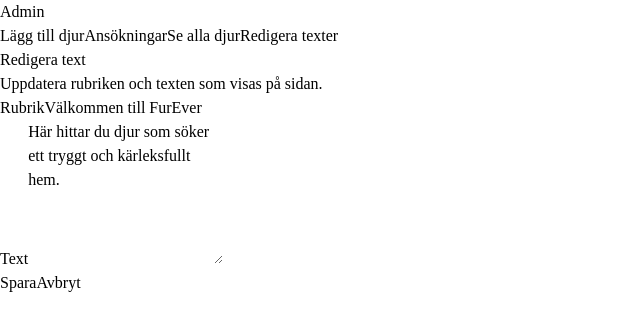
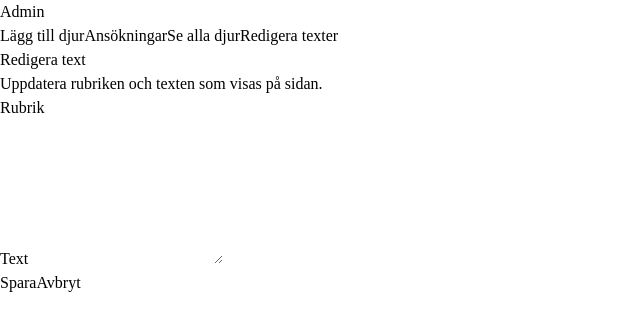
Before and after one commit to brideofxan/FurEver, a React (Vite) app in the folder client/: page /admin/texts in a window 1280 px wide. Shown: the top 330 px of the page, without its empty margins (0-640 px from the left). Built offline with nearby package versions, Linux system fonts and the light colour scheme.

Commit message:
Fix text editing

```diff
--- a/client/src/pages/AdminTextForm.jsx
+++ b/client/src/pages/AdminTextForm.jsx
@@ -2,8 +2,8 @@ import { useState } from "react";
 import AdminLayout from "../components/AdminLayout";
 
 const initialText = {
-  heading: "Välkommen till FurEver",
-  body: "Här hittar du djur som söker ett tryggt och kärleksfullt hem.",
+  heading: "",
+  body: "",
 };
 
 export default function AdminTextForm() {
```
